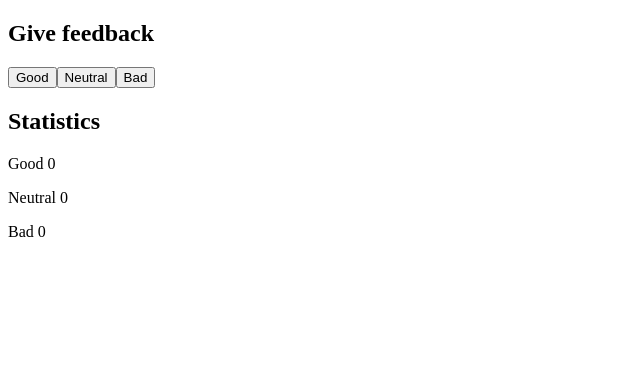
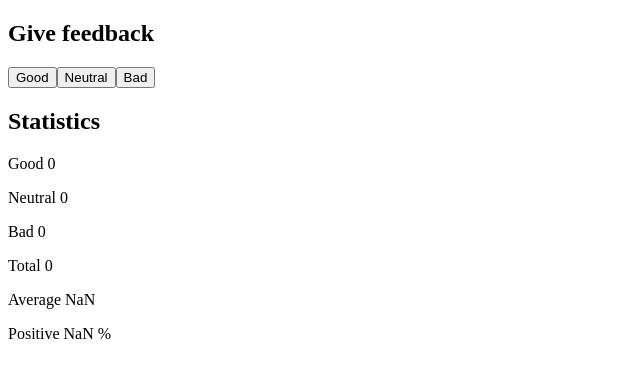
Before and after one commit to JerryUusis/full_stack_open, a React (Vite) app in the folder part1/unicafe/: page / in a window 1280 px wide. Shown: the top 378 px of the page, without its empty margins (0-640 px from the left). Built offline with nearby package versions, Linux system fonts and the light colour scheme.

Commit message:
Complete 1.7

```diff
--- a/part1/unicafe/src/App.jsx
+++ b/part1/unicafe/src/App.jsx
@@ -15,6 +15,17 @@ const handleFeedbackClick = (type) => {
   setFeedback({ ...feedback, [type]: feedback[type] + 1})
 }
 
+const {good, neutral, bad} = feedback;
+const total = good + neutral + bad;
+
+const calculateAverage = () => {
+  return ((good * 1) + (neutral * 0) + (bad * -1)) / total;
+}
+
+const positivePercentage = () => {
+  return `${(good / total) * 100} %`;
+}
+
   return (
     <>
       <Heading text ="Give feedback"/>
@@ -24,9 +35,12 @@ const handleFeedbackClick = (type) => {
         <Button text="Bad" onClick={() => handleFeedbackClick('bad')}/>
       </div>
       <Heading text ="Statistics"/>
-      <Statistics reviewType= "Good" review = {feedback.good} />
-      <Statistics reviewType= "Neutral" review = {feedback.neutral} />
-      <Statistics reviewType= "Bad" review = {feedback.bad} />
+      <Statistics reviewType = "Good" review = {good} />
+      <Statistics reviewType = "Neutral" review = {neutral} />
+      <Statistics reviewType = "Bad" review = {bad} />
+      <Statistics reviewType = "Total" review = {total} />
+      <Statistics reviewType = "Average" review = {calculateAverage()} />
+      <Statistics reviewType = "Positive" review = {positivePercentage()} />
     </>
   )
 }
```
